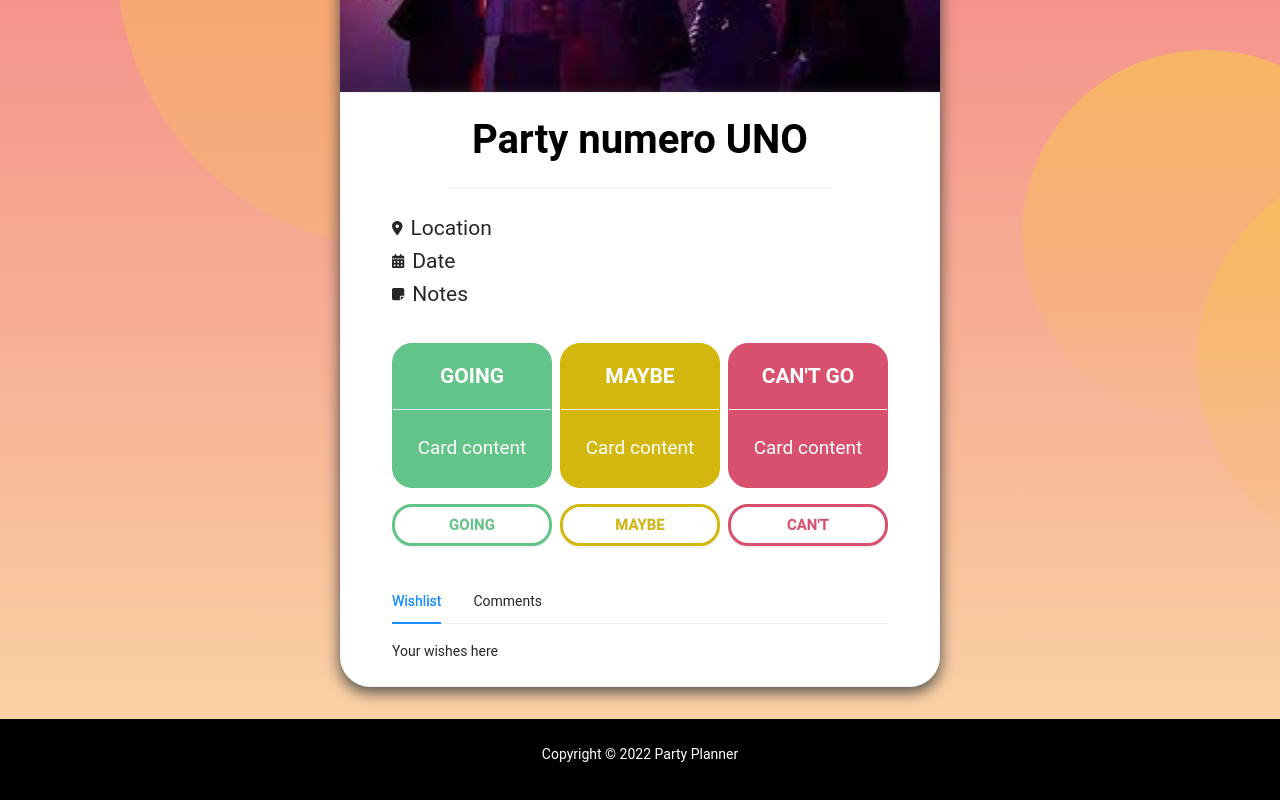
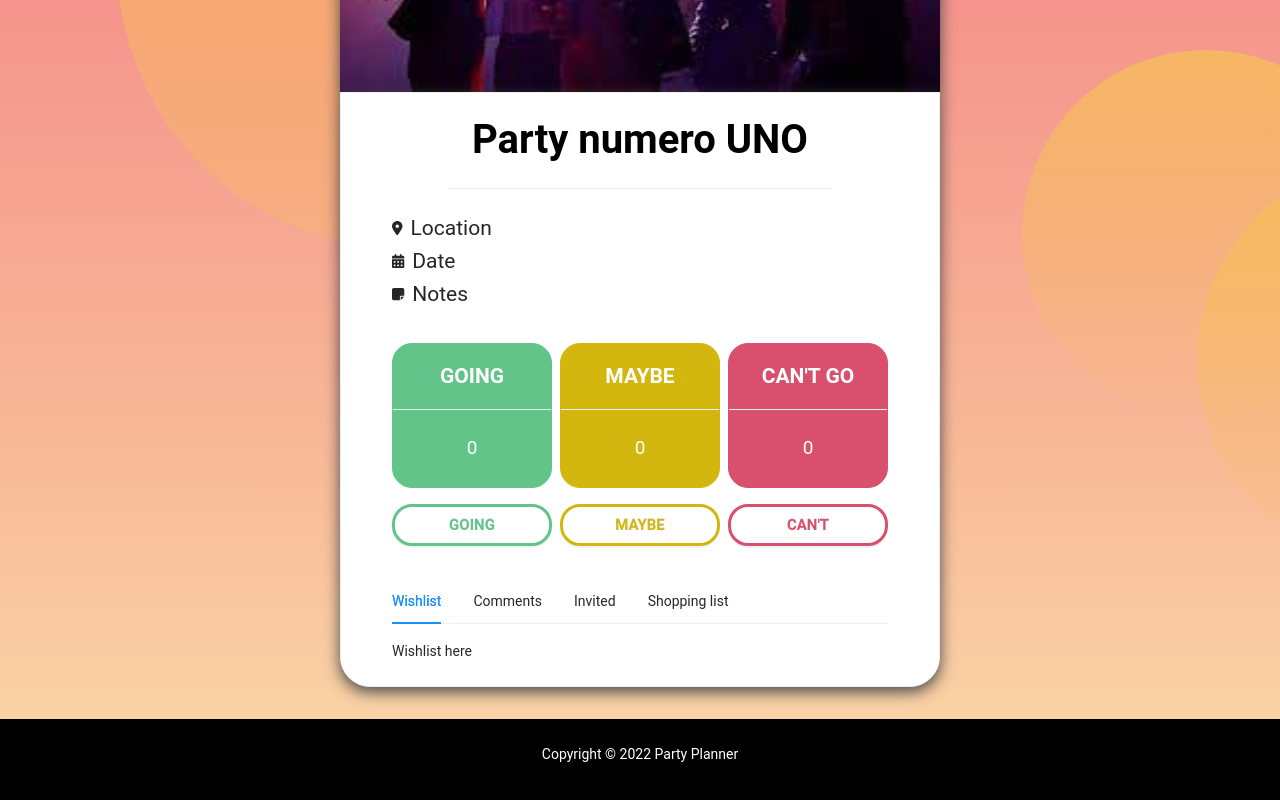
Before and after one commit to GasperFunda/PartyPlannerFrontend, a React (Create React App) app: page /party-details in a window 1280 px wide. Shown: the part 350-1150 px from the top of the page. Built offline with nearby package versions, Linux system fonts and the light colour scheme.

Commit message:
added components Comments.tsx, Invitees.tsx, Wishlist.tsx, ShoppingList.tsx

```diff
--- a/src/pages/home/Card.tsx
+++ b/src/pages/home/Card.tsx
@@ -11,11 +11,11 @@ export interface IFormProps {
 const weekday = ["Sun", "Mon", "Tue", "Wed", "Thu", "Fri", "Sat"];
 const monthNames = ["Jan", "Feb", "Mar", "Apr", "May", "Jun", "Jul", "Aug", "Sep", "Oct", "Nov", "Dec"];
 
-export default function Form(props: IFormProps) {
+export default function Card(props: IFormProps) {
   var date = props.date.getDate() + ". " + monthNames[props.date.getMonth()];
 
   return (
-    <Link to={"/party/" + props.id}>
+    <Link to={"/party-details/" + props.id}>
         <div className="partyCard">
             <div className="partyCardDate">
               <span className="dateText">
--- a/src/pages/partyDetails/PartyDetails.tsx
+++ b/src/pages/partyDetails/PartyDetails.tsx
@@ -2,12 +2,27 @@ import { Button, Space, Card, Tabs } from "antd";
 import Text from "antd/lib/typography/Text";
 import testImage from "./testImage.jpg";
 import { FontAwesomeIcon } from '@fortawesome/react-fontawesome';
-import { faLocationDot, faCalendarDays, faNoteSticky } from '@fortawesome/free-solid-svg-icons'
-import * as React from "react";
+import { faLocationDot, faCalendarDays, faNoteSticky } from '@fortawesome/free-solid-svg-icons';
+import Wishlist from './components/Wishlist';
+import Comments from "./components/Comments";
+import Invitees from "./components/Invitees";
+import ShoppingList from "./components/ShoppingList";
 
 const { TabPane } = Tabs;
 
+function getShoppingList(loggedIn: boolean) {
+  if(loggedIn){
+    return (
+      <TabPane tab="Shopping list" key="4">
+        <ShoppingList/>
+      </TabPane>
+    );
+  }
+}
+
 export default function PartyDetails() {
+  var isPartyHost = true;
+
   return (
     <div className="partyDetailsBody">
       <img src={testImage} className="partyDetailsImage" />
@@ -28,9 +43,9 @@ export default function PartyDetails() {
         </div>
         <div className="partyDetailsAttendanceInfo">
           <Space>
-            <Card className="attendanceCard attendanceCardGoing" title={<span className="attendanceCardTitle">GOING</span>}>Card content</Card>
-            <Card className="attendanceCard attendanceCardMaybe" title={<span className="attendanceCardTitle">MAYBE</span>}>Card content</Card>
-            <Card className="attendanceCard attendanceCardCantGo" title={<span className="attendanceCardTitle">CAN'T GO</span>}>Card content</Card>
+            <Card className="attendanceCard attendanceCardGoing" title={<span className="attendanceCardTitle">GOING</span>}>0</Card>
+            <Card className="attendanceCard attendanceCardMaybe" title={<span className="attendanceCardTitle">MAYBE</span>}>0</Card>
+            <Card className="attendanceCard attendanceCardCantGo" title={<span className="attendanceCardTitle">CAN'T GO</span>}>0</Card>
           </Space>
           <Space>
             <Button
@@ -58,11 +73,15 @@ export default function PartyDetails() {
         </div>
         <Tabs className="partyDetailsInfoFromUsers" defaultActiveKey="1">
           <TabPane tab="Wishlist" key="1">
-            Your wishes here
+            <Wishlist/>
           </TabPane>
           <TabPane tab="Comments" key="2">
-            Comments here
+            <Comments/>
           </TabPane>
+          <TabPane tab="Invited" key="3">
+            <Invitees/>
+          </TabPane>
+          {getShoppingList(isPartyHost)}
         </Tabs>
       </Card>
     </div>
--- /dev/null
+++ b/src/pages/partyDetails/components/Comments.tsx
@@ -0,0 +1,9 @@
+
+export interface IFormProps {
+}
+
+export default function Comments(props: IFormProps) {
+  return (
+    <div>Comments here</div>
+  );
+}
--- /dev/null
+++ b/src/pages/partyDetails/components/Invitees.tsx
@@ -0,0 +1,9 @@
+
+export interface IFormProps {
+}
+
+export default function Invitees(props: IFormProps) {
+  return (
+    <div>Invitees here</div>
+  );
+}
--- /dev/null
+++ b/src/pages/partyDetails/components/ShoppingList.tsx
@@ -0,0 +1,9 @@
+
+export interface IFormProps {
+}
+
+export default function ShoppingList(props: IFormProps) {
+  return (
+    <div>ShoppingList here</div>
+  );
+}
--- /dev/null
+++ b/src/pages/partyDetails/components/Wishlist.tsx
@@ -0,0 +1,10 @@
+
+export interface IFormProps {
+}
+
+export default function Wishlist(props: IFormProps) {
+
+  return (
+    <div>Wishlist here</div>
+  );
+}
```
